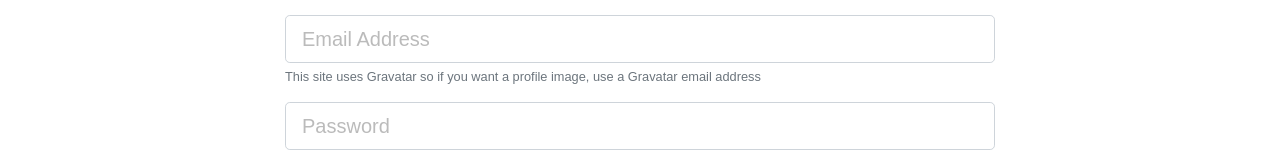
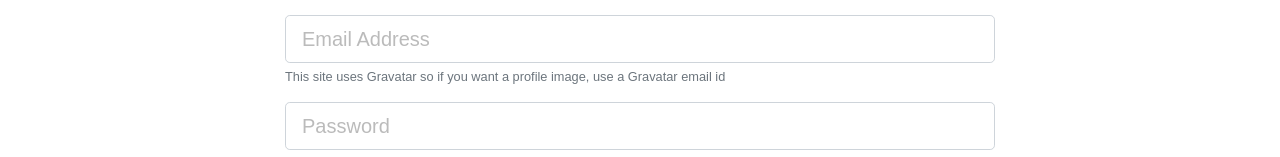
Before and after one commit to parmeet1402/DevSocial, a React (Create React App) app in the folder client/: page /register in a window 1280 px wide. Shown: the part 250-407 px from the top of the page. Built offline with nearby package versions, Linux system fonts and the light colour scheme.

Commit message:
fixed some bugs on register page

```diff
--- a/client/src/components/auth/Register.js
+++ b/client/src/components/auth/Register.js
@@ -100,7 +100,7 @@ class Register extends Component {
                     )}
                     <small className="form-text text-muted">
                       This site uses Gravatar so if you want a profile image,
-                      use a Gravatar email address
+                      use a Gravatar email id
                     </small>
                   </div>
                   <div className="form-group">
```
